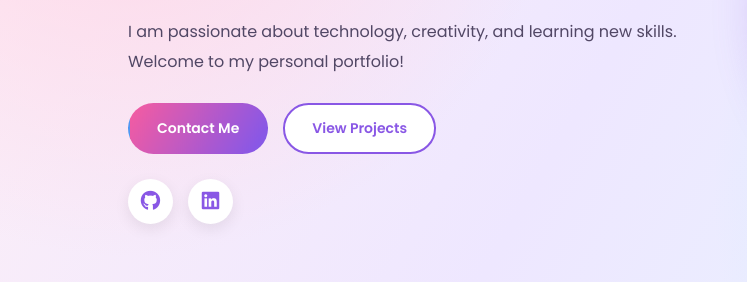
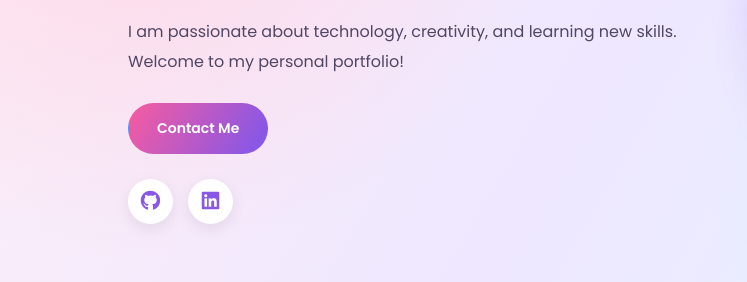
Before and after one commit to anshuk453457-ai/myportfolio, a plain HTML site: page index.html in a window 1280 px wide. Shown: the part 382-664 px from the top of the page, 0-747 px from the left. Drawn offline with Linux system fonts and the light colour scheme.

Commit message:
Update index.html

```diff
--- a/index.html
+++ b/index.html
@@ -56,7 +56,6 @@
 
             <div class="home-buttons">
                 <a href="#contact" class="btn">Contact Me</a>
-                <a href="#projects" class="btn btn-outline">View Projects</a>
             </div>
 
             <div class="social-links">
```
